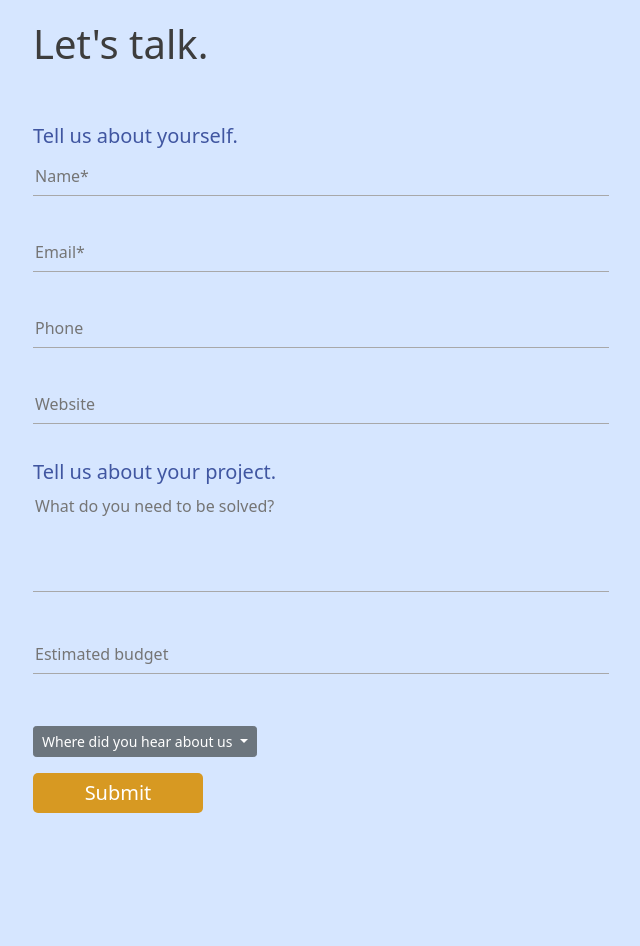
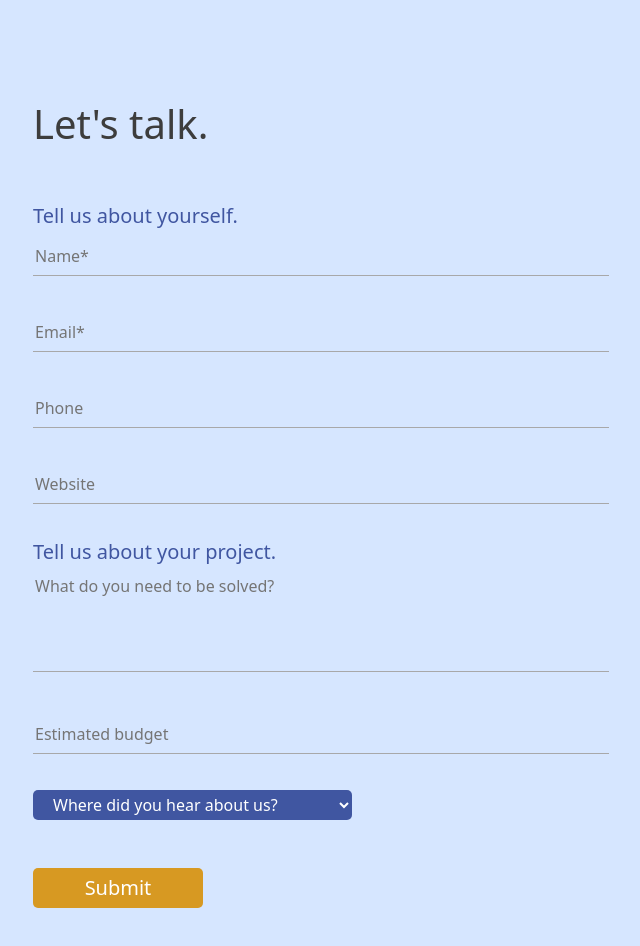
Before and after one commit to vaheaslanyan/urartusoftware-ui, an Angular app: page /contact in a window 1280 px wide. Shown: the part 140-1086 px from the top of the page, without its empty margins (319-959 px from the left). Built offline with nearby package versions, Linux system fonts and the light colour scheme.

Commit message:
Separate contat-from into a separate component

```diff
--- a/src/app/app.module.ts
+++ b/src/app/app.module.ts
@@ -9,6 +9,7 @@ import { LandingComponent } from './components/landing/landing.component';
 import { CustomButtonComponent } from './components/shared/custom-button/custom-button.component';
 import { ContactComponent } from './components/contact/contact.component';
 import { FormsModule } from '@angular/forms';
+import { ContactFormComponent } from './components/contact/contact-form/contact-form.component';
 
 @NgModule({
   declarations: [
@@ -16,7 +17,8 @@ import { FormsModule } from '@angular/forms';
     NavbarComponent,
     LandingComponent,
     CustomButtonComponent,
-    ContactComponent
+    ContactComponent,
+    ContactFormComponent
   ],
   imports: [
     BrowserModule,
--- /dev/null
+++ b/src/app/components/contact/contact-form/contact-form.component.html
@@ -0,0 +1,95 @@
+<form (submit)="submit()">
+  <h5>Tell us about yourself.</h5>
+  <div>
+    <input
+      required
+      ngModel
+      name="name"
+      #name="ngModel"
+      type="text"
+      id="nameInput"
+      placeholder="Name*"
+      [pattern]="namePattern"
+    />
+    <div class="input-error-div">
+      <div *ngIf="name.touched && !name.valid">enter valid name</div>
+    </div>
+  </div>
+  <div>
+    <input
+      required
+      ngModel
+      name="email"
+      email="true"
+      #email="ngModel"
+      type="email"
+      id="emailInput"
+      placeholder="Email*"
+    />
+    <div class="input-error-div">
+      <div *ngIf="email.touched && !email.valid">enter valid email</div>
+    </div>
+  </div>
+  <div>
+    <input
+      ngModel
+      name="phone"
+      #phone="ngModel"
+      type="phone"
+      id="phoneInput"
+      placeholder="Phone"
+      [pattern]="phonePattern"
+    />
+    <div class="input-error-div">
+      <div *ngIf="phone.value && !phone.valid">enter valid number</div>
+    </div>
+  </div>
+  <div>
+    <input
+      ngModel
+      name="websitUrl"
+      #websiteUrl="ngModel"
+      type="url"
+      id="websiteInput"
+      placeholder="Website"
+      [pattern]="websiteUrlPattern"
+    />
+    <div class="input-error-div">
+      <div *ngIf="websiteUrl.value && !websiteUrl.valid">enter valid URL</div>
+    </div>
+  </div>
+  <h5>Tell us about your project.</h5>
+  <div>
+    <textarea
+      ngModel
+      name="projectDescription"
+      type="url"
+      id="projectDescriptionInput"
+      placeholder="What do you need to be solved?"
+    ></textarea>
+    <div class="input-error-div"></div>
+  </div>
+  <div>
+    <input
+      ngModel
+      name="budget"
+      type="number"
+      id="budgetInput"
+      placeholder="Estimated budget"
+    />
+    <div class="input-error-div"></div>
+  </div>
+  <div>
+    <select id="businessSourceSelector">
+      <option disabled selected>Where did you hear about us?</option>
+      <option *ngFor="let source of businessSources" [value]="source">
+        {{ source }}
+      </option>
+    </select>
+  </div>
+  <app-custom-button
+    [name]="'Submit'"
+    [style]="buttonStyle"
+    [type]="'submit'"
+  ></app-custom-button>
+</form>
--- /dev/null
+++ b/src/app/components/contact/contact-form/contact-form.component.scss
@@ -0,0 +1,11 @@
+#businessSourceSelector {
+    height: 30px;
+    background-color: var(--color-foreground-primary);
+    color: var(--color-text-light);
+    border: none;
+    border-radius: 5px;
+    padding: 0 1rem;
+    margin-bottom: 2rem;
+
+    font-weight: 200;
+}
--- /dev/null
+++ b/src/app/components/contact/contact-form/contact-form.component.ts
@@ -0,0 +1,27 @@
+import { Component } from '@angular/core';
+import { ButtonStyleEnum } from 'src/app/models/ButtonStyleEnum';
+
+@Component({
+  selector: 'app-contact-form',
+  templateUrl: './contact-form.component.html',
+  styleUrls: ['./contact-form.component.scss']
+})
+export class ContactFormComponent {
+  buttonStyle = ButtonStyleEnum.SECONDARY;
+
+  namePattern = "[a-zA-Z\\s]+";
+  phonePattern = "[- +()0-9]+";
+  websiteUrlPattern = "(https?://)?([\\da-z.-]+)\\.([a-z.]{2,6})[/\\w .-]*/?";
+  businessSources = ['Seach Engine (Google, etc.)', 'Social Media (LinkedIn, Twitter, etc.)', 'Referral', 'Other'];
+
+  submitted = false;
+
+
+  constructor() {}
+
+  ngOnInit(): void {}
+
+  submit() {
+    console.log('this');
+  }
+}
--- a/src/app/components/contact/contact.component.html
+++ b/src/app/components/contact/contact.component.html
@@ -6,121 +6,7 @@
   </div>
   <div class="row">
     <div id="contactFormDiv" class="col">
-      <form (submit)="submit()">
-        <h5>Tell us about yourself.</h5>
-        <div>
-          <input
-            required
-            ngModel
-            name="name"
-            #name="ngModel"
-            type="text"
-            id="nameInput"
-            placeholder="Name*"
-            [pattern]="namePattern"
-          />
-          <div class="input-error-div">
-            <div *ngIf="name.touched && !name.valid">enter valid name</div>
-          </div>
-        </div>
-        <div>
-          <input
-            required
-            ngModel
-            name="email"
-            email="true"
-            #email="ngModel"
-            type="email"
-            id="emailInput"
-            placeholder="Email*"
-          />
-          <div class="input-error-div">
-            <div *ngIf="email.touched && !email.valid">enter valid email</div>
-          </div>
-        </div>
-        <div>
-          <input
-            ngModel
-            name="phone"
-            #phone="ngModel"
-            type="phone"
-            id="phoneInput"
-            placeholder="Phone"
-            [pattern]="phonePattern"
-          />
-          <div class="input-error-div">
-            <div *ngIf="phone.value && !phone.valid">enter valid number</div>
-          </div>
-        </div>
-        <div>
-          <input
-            ngModel
-            name="websitUrl"
-            #websiteUrl="ngModel"
-            type="url"
-            id="websiteInput"
-            placeholder="Website"
-            [pattern]="websiteUrlPattern"
-          />
-          <div class="input-error-div">
-            <div *ngIf="websiteUrl.value && !websiteUrl.valid">enter valid URL</div>
-          </div>
-        </div>
-        <h5>Tell us about your project.</h5>
-        <div>
-          <textarea
-            ngModel
-            name="projectDescription"
-            type="url"
-            id="projectDescriptionInput"
-            placeholder="What do you need to be solved?"
-          ></textarea>
-          <div class="input-error-div"></div>
-        </div>
-        <div>
-          <input
-            ngModel
-            name="budget"
-            type="number"
-            id="budgetInput"
-            placeholder="Estimated budget"
-          />
-          <div class="input-error-div"></div>
-        </div>
-        <div class="dropdown">
-          <button
-            class="btn btn-secondary dropdown-toggle btn-sm"
-            type="button"
-            id="dropdownMenuButton2"
-            data-bs-toggle="dropdown"
-            aria-expanded="false"
-          >
-            Where did you hear about us
-          </button>
-          <ul
-            class="dropdown-menu dropdown-menu-dark"
-            aria-labelledby="dropdownMenuButton2"
-          >
-            <li>
-              <a class="dropdown-item active" href="#"
-                >Search Engine (Google, etc.)</a
-              >
-            </li>
-            <li>
-              <a class="dropdown-item" href="#"
-                >Social Media (LinkedIn, Twitter, etc.)</a
-              >
-            </li>
-            <li><a class="dropdown-item" href="#">Referral</a></li>
-            <li><a class="dropdown-item" href="#">Other</a></li>
-          </ul>
-        </div>
-        <app-custom-button
-          [name]="'Submit'"
-          [style]="buttonStyle"
-          [type]="'submit'"
-        ></app-custom-button>
-      </form>
+      <app-contact-form></app-contact-form>
     </div>
   </div>
 </div>
--- a/src/app/components/contact/contact.component.scss
+++ b/src/app/components/contact/contact.component.scss
@@ -8,9 +8,8 @@
 }
 
 #contactTitleDiv {
-    margin-bottom: 5rem;
     max-width: 600px;
-    margin:auto;
+    margin: 5rem auto 0 auto;
 }
 
 #contactFormDiv {
```
Also changed, not shown: 1 other file (tests, documents, lock files or other folders).
